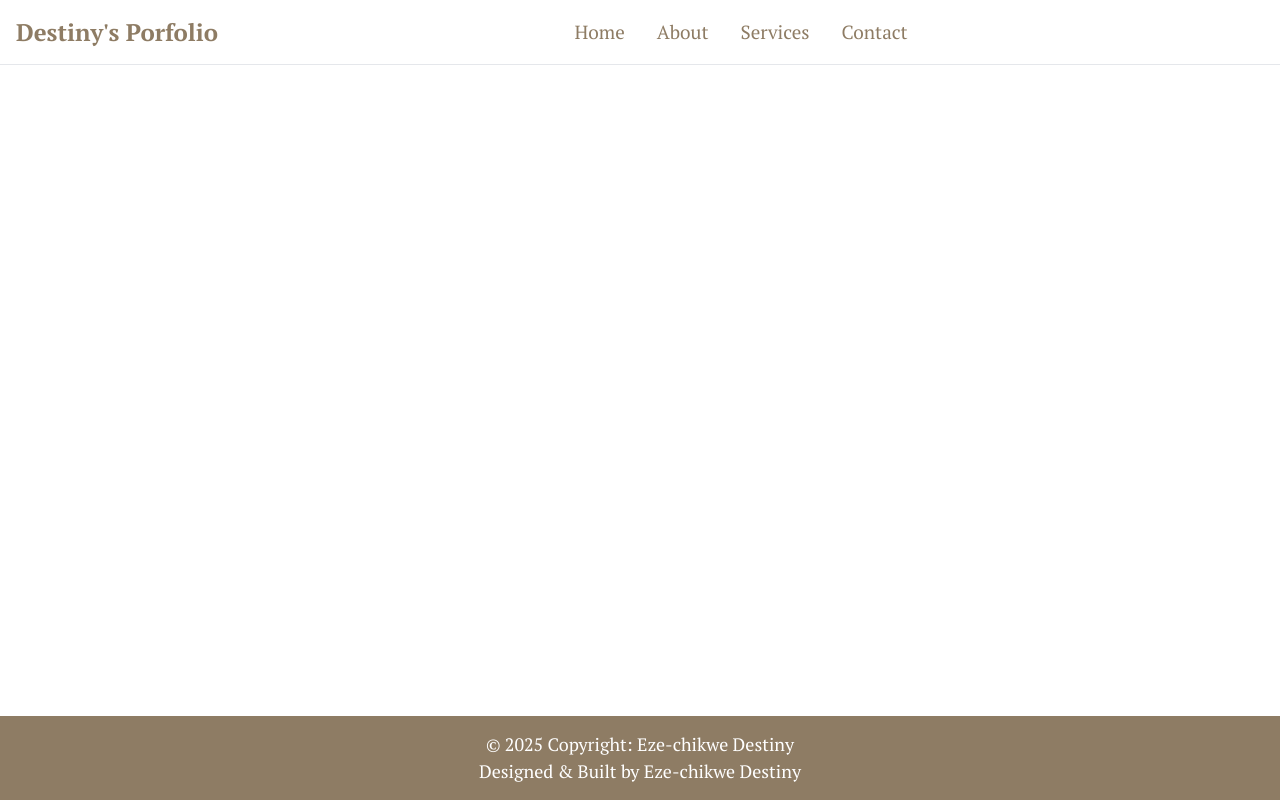
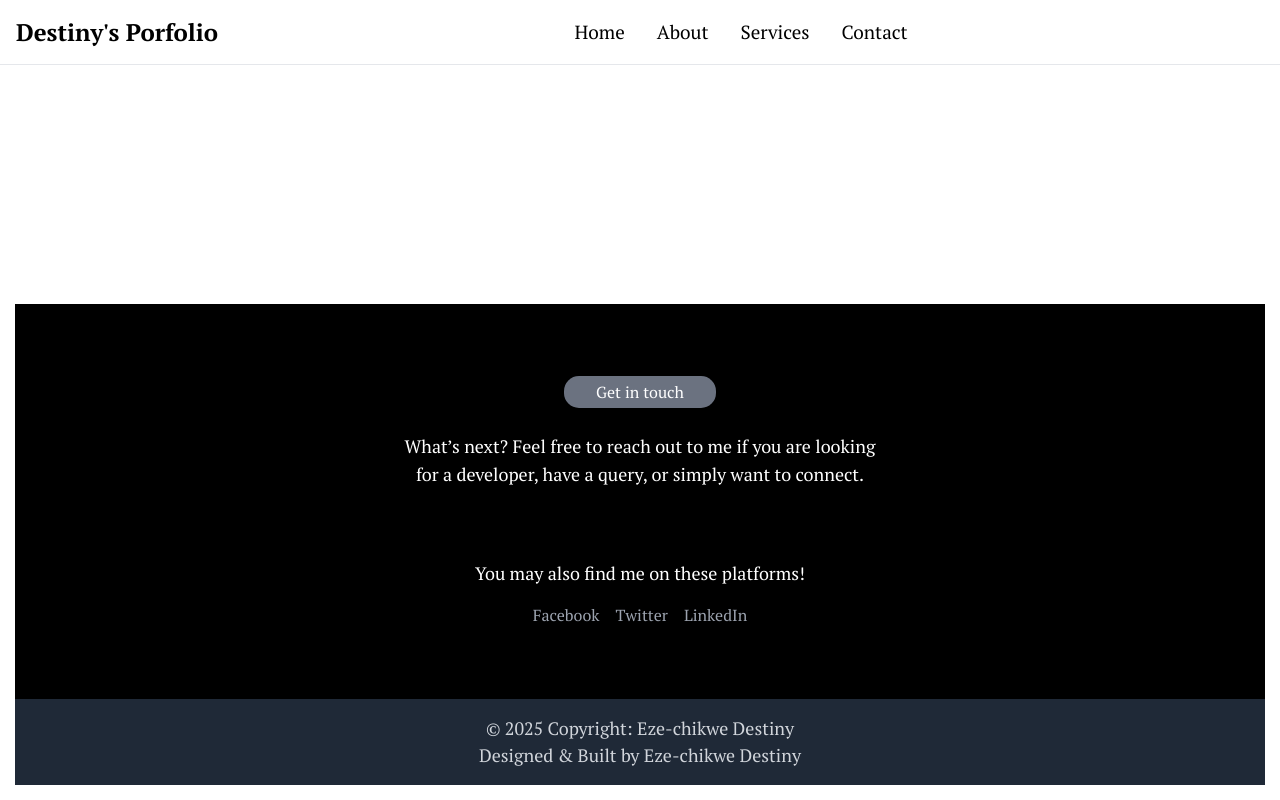
Before and after one commit to seni0rDEV/soniQ, an Angular app: page / in a window 1280 px wide. Built offline with nearby package versions, Linux system fonts and the light colour scheme.

Commit message:
working on the footer

```diff
--- a/src/app/footer/footer.component.html
+++ b/src/app/footer/footer.component.html
@@ -1,4 +1,28 @@
-<link rel="stylesheet" href="https://fonts.googleapis.com/css2?family=PT+Serif:ital,wght@0,400;0,700;1,400;1,700&display=swap">
+<link
+  rel="stylesheet"
+  href="https://fonts.googleapis.com/css2?family=PT+Serif:ital,wght@0,400;0,700;1,400;1,700&display=swap"
+/>
 <footer>
-  <p>&copy; 2025 Copyright: Eze-chikwe Destiny<br> Designed & Built by Eze-chikwe Destiny</p>
+  <!-- New Section with Proper Separation -->
+  <section class="w-full  bg-black text-white py-6 text-center"><br><br>
+    <h2 class="bg-gray-500 rounded-[15px] p-8 py-1 inline-block">Get in touch</h2><br><br>
+    <p class="text-lg">What’s next? Feel free to reach out to me if you are looking<br> for a developer, have a query, or simply want to connect.</p><br><br><br>
+    <p>You may also find me on these platforms!</p>
+    <div class="flex justify-center space-x-4 mt-4">
+      <a href="#" class="text-gray-400 hover:text-white">Facebook</a>
+      <a href="#" class="text-gray-400 hover:text-white">Twitter</a>
+      <a href="#" class="text-gray-400 hover:text-white">LinkedIn</a>
+    </div><br><br>
+  </section>
+
+  <!-- Ensure Separation Between Sections -->
+  <!-- <div class="h-4 bg-transparent"></div> -->
+
+  <!-- Existing Section with Its Own Background -->
+  <section class="bg-gray-800 text-gray-300 py-4 text-center">
+    <p>
+      &copy; 2025 Copyright: Eze-chikwe Destiny<br />
+      Designed & Built by Eze-chikwe Destiny
+    </p>
+  </section>
 </footer>
--- a/src/app/footer/footer.component.scss
+++ b/src/app/footer/footer.component.scss
@@ -19,7 +19,7 @@ footer {
 // }
 
  footer {
- background-color: #8e7c64;
+//  background-color: rgb(17,24,39);
   color: white;
   text-align: center;
   padding: 15px;
@@ -29,4 +29,5 @@ footer {
   p{
     font-size: 18px;
   }
+
   }
--- a/src/app/navbar/navbar.component.html
+++ b/src/app/navbar/navbar.component.html
@@ -5,10 +5,9 @@
   <div class="max-w-screen-xl flex flex-wrap items-center justify-between mx-auto p-4">
     <a href="https://mutekidev.vercel.app/" class="flex items-center space-x-3 rtl:space-x-reverse">
       <!-- <img src="https://flowbite.com/docs/images/logo.svg" class="h-8" alt="Flowbite Logo"> -->
-      <span class="self-center text-2xl font-semibold whitespace-nowrap text-[#8e7c64] dark:text-white">Destiny's Porfolio</span>
+      <span class="self-center text-2xl font-semibold whitespace-nowrap text-[#000000] dark:text-white">Destiny's Porfolio</span>
     </a>
     <div class="flex md:order-2 space-x-3 md:space-x-0 rtl:space-x-reverse">
-      <!-- <button type="button" class="text-white   focus:ring-4 focus:outline-none focus:ring-blue-300 font-medium rounded-lg text-sm px-4 py-2 text-center dark:bg-blue-600 dark:hover:bg-blue-700 "></button> -->
       <button (click)="toggleMenu()" type="button" class="inline-flex items-center p-2 w-10 h-10 justify-center text-sm text-gray-500 rounded-lg md:hidden hover:bg-gray-100 focus:outline-none focus:ring-2 focus:ring-gray-200 dark:text-gray-400 dark:hover:bg-gray-700 dark:focus:ring-gray-600" aria-controls="navbar-sticky" [attr.aria-expanded]="isMenuOpen ? 'true' : 'false'">
         <span class="sr-only">Open main menu</span>
 
@@ -23,16 +22,16 @@
     <div class="items-center justify-between hidden w-full md:flex md:w-auto md:order-1" [ngClass]="{'hidden': !isMenuOpen}" id="navbar-sticky">
       <ul class="flex flex-col p-4 md:p-0 mt-4 font-medium border border-gray-100 rounded-lg bg-gray-50 md:space-x-8 rtl:space-x-reverse md:flex-row md:mt-0 md:border-0 md:bg-white dark:bg-gray-800 md:dark:bg-gray-900 dark:border-gray-700">
         <li>
-          <a href="#" class="block py-2 px-3 text-[#8e7c64]  rounded hover:bg-gray-100 md:hover:bg-transparent md:hover:text-blue-700 md:p-0 md:dark:hover:text-blue-500 dark:text-white dark:hover:bg-gray-700 dark:hover:text-white md:dark:hover:bg-transparent dark:border-gray-700" aria-current="page">Home</a>
+          <a href="#" class="block py-2 px-3 text-[#000000]  rounded hover:bg-gray-100 md:hover:bg-transparent md:hover:text-blue-700 md:p-0 md:dark:hover:text-blue-500 dark:text-white dark:hover:bg-gray-700 dark:hover:text-white md:dark:hover:bg-transparent dark:border-gray-700" aria-current="page">Home</a>
         </li>
         <li>
-          <a href="#" class="block py-2 px-3 text-[#8e7c64]  rounded hover:bg-gray-100 md:hover:bg-transparent md:hover:text-blue-700 md:p-0 md:dark:hover:text-blue-500 dark:text-white dark:hover:bg-gray-700 dark:hover:text-white md:dark:hover:bg-transparent dark:border-gray-700">About</a>
+          <a href="#" class="block py-2 px-3 text-[#000000]  rounded hover:bg-gray-100 md:hover:bg-transparent md:hover:text-blue-700 md:p-0 md:dark:hover:text-blue-500 dark:text-white dark:hover:bg-gray-700 dark:hover:text-white md:dark:hover:bg-transparent dark:border-gray-700">About</a>
         </li>
         <li>
-          <a href="#" class="block py-2 px-3 text-[#8e7c64]  rounded hover:bg-gray-100 md:hover:bg-transparent md:hover:text-blue-700 md:p-0 md:dark:hover:text-blue-500 dark:text-white dark:hover:bg-gray-700 dark:hover:text-white md:dark:hover:bg-transparent dark:border-gray-700">Services</a>
+          <a href="#" class="block py-2 px-3 text-[#000000]  rounded hover:bg-gray-100 md:hover:bg-transparent md:hover:text-blue-700 md:p-0 md:dark:hover:text-blue-500 dark:text-white dark:hover:bg-gray-700 dark:hover:text-white md:dark:hover:bg-transparent dark:border-gray-700">Services</a>
         </li>
         <li>
-          <a href="#" class="block py-2 px-3 text-[#8e7c64]  rounded hover:bg-gray-100 md:hover:bg-transparent md:hover:text-blue-700 md:p-0 md:dark:hover:text-blue-500 dark:text-white dark:hover:bg-gray-700 dark:hover:text-white md:dark:hover:bg-transparent dark:border-gray-700">Contact</a>
+          <a href="#" class="block py-2 px-3 text-[#000000]  rounded hover:bg-gray-100 md:hover:bg-transparent md:hover:text-blue-700 md:p-0 md:dark:hover:text-blue-500 dark:text-white dark:hover:bg-gray-700 dark:hover:text-white md:dark:hover:bg-transparent dark:border-gray-700">Contact</a>
         </li>
       </ul>
     </div>
```
